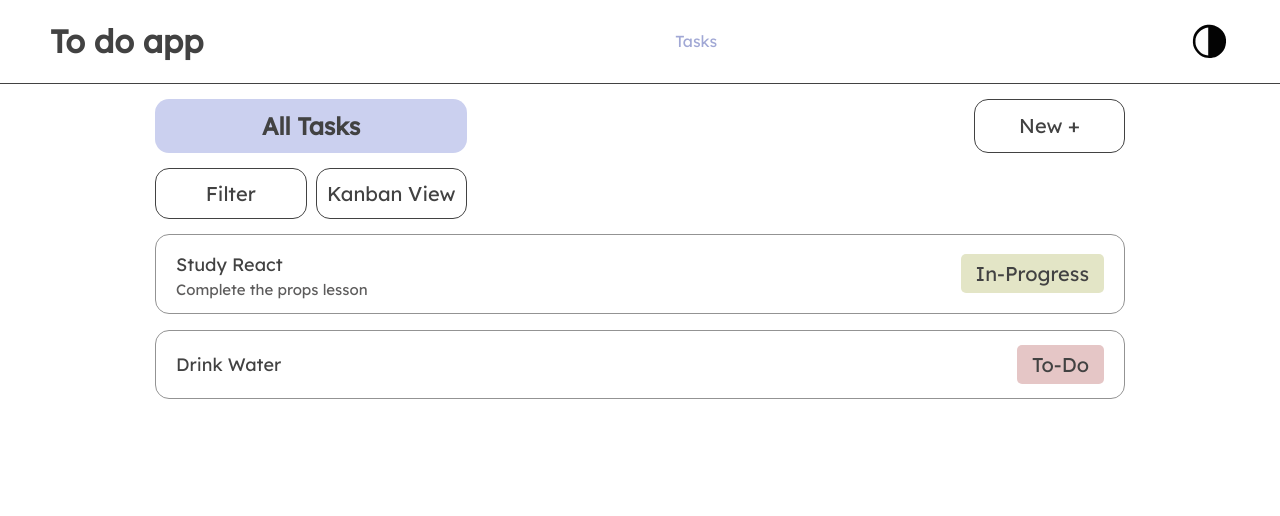
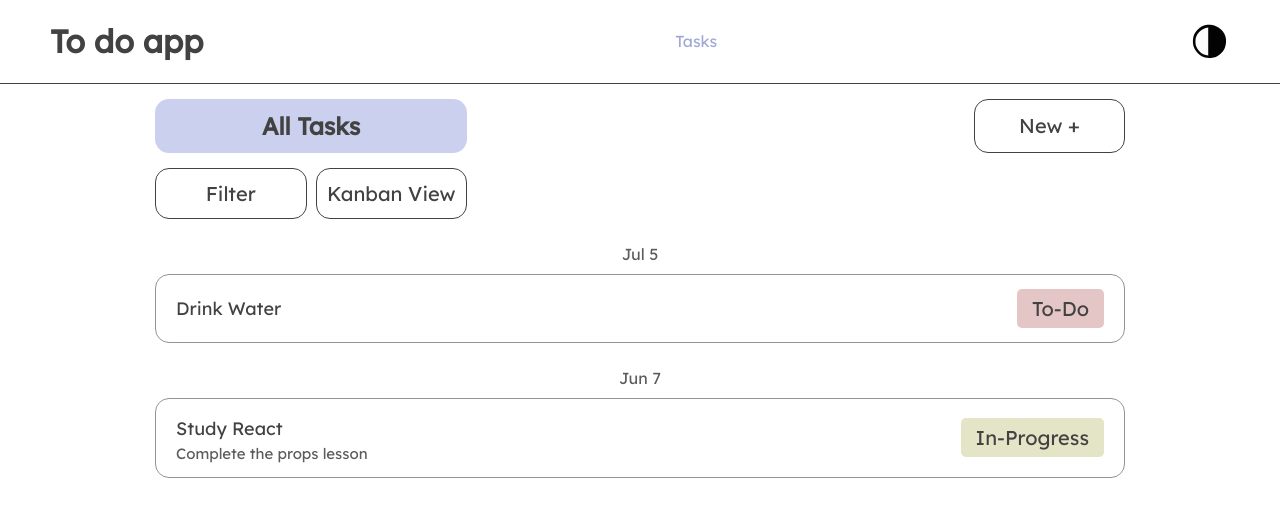
Before and after one commit to WendyDarli/todo-react, a React (Vite) app: page / in a window 1280 px wide. Shown: the top 516 px of the page. Built offline with nearby package versions, Linux system fonts and the light colour scheme.

Commit message:
Group tasks by due date and improve date display
Tasks are now grouped and displayed by their due date in descending order, with formatted labels such as 'Today', 'Tomorrow', and 'Yesterday'
Added date-fns as a dependency, updated Todo component logic and styles

```diff
--- a/package.json
+++ b/package.json
@@ -10,6 +10,7 @@
     "preview": "vite preview"
   },
   "dependencies": {
+    "date-fns": "^4.1.0",
     "react": "^19.1.0",
     "react-dom": "^19.1.0",
     "react-responsive": "^10.0.1"
--- a/src/components/Todo/Todo.css
+++ b/src/components/Todo/Todo.css
@@ -26,3 +26,9 @@
     border-radius: 5px;
     margin: 0;
 }
+
+.p-date{
+    text-align: center;
+    margin: 25px 0px 10px 0px;
+    color: var(--gray);
+}
--- a/src/components/Todo/Todo.jsx
+++ b/src/components/Todo/Todo.jsx
@@ -1,11 +1,42 @@
+import React from 'react';
 import './Todo.css'
+import { format, isToday, isTomorrow, isYesterday, parseISO } from 'date-fns';
 
 function Todo({ userTasks, openModal }){
+
+    //groups tasks by date in desc order
+    const groupedTasks = Object.entries(
+        userTasks.reduce((acc, task) => {
+            const date = task.dueDate;
+
+            if(!acc[date]){
+                acc[date] = [];
+            };
+
+            acc[date].push(task);
+            return acc;
+        }, {})
+    ).sort(([a], [b]) => new Date(b) - new Date(a))
+
+
+    //format date to display in the UI
+    function formatDate(dateString) {
+        const date = parseISO(dateString);
+
+        if (isToday(date)) return 'Today';
+        if (isTomorrow(date)) return 'Tomorrow';
+        if (isYesterday(date)) return 'Yesterday';
+
+        return format(date, 'MMM d');
+    }
+
+
     return(
         <>
-        {/*TODO: add conditional rendering for status background color*/}
-        {/*TODO: add date p that groups todos inside this due date*/}
-        {userTasks.map((task) => (
+            {groupedTasks.map(([dueDate, tasks]) => (
+                <React.Fragment key={dueDate}>
+                    <p className='p-date'>{formatDate(dueDate)}</p>
+                    {tasks.map((task) => (
                         <div className='todo-container light-border' key={task.id} onClick={() => {openModal('edit', task.id)}}>
                             <div>
                                 <p className='todo-name'>{task.todoName}</p>
@@ -22,8 +53,10 @@ function Todo({ userTasks, openModal }){
                         </div>
 
                     ))}
+                </React.Fragment>
+            ))}
         </>
     );
 }
 
-export default Todo
+export default Todo;
```
Also changed, not shown: 1 other file (tests, documents, lock files or other folders). Lines whose indentation alone changed are shown as unchanged.
